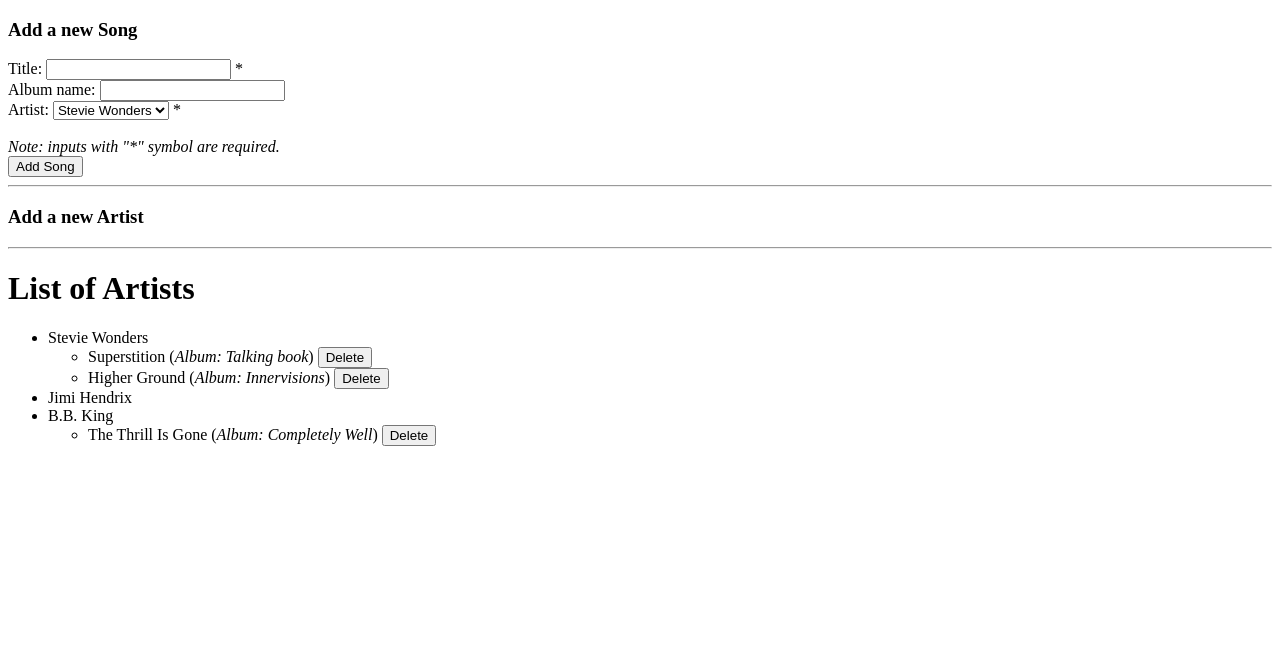
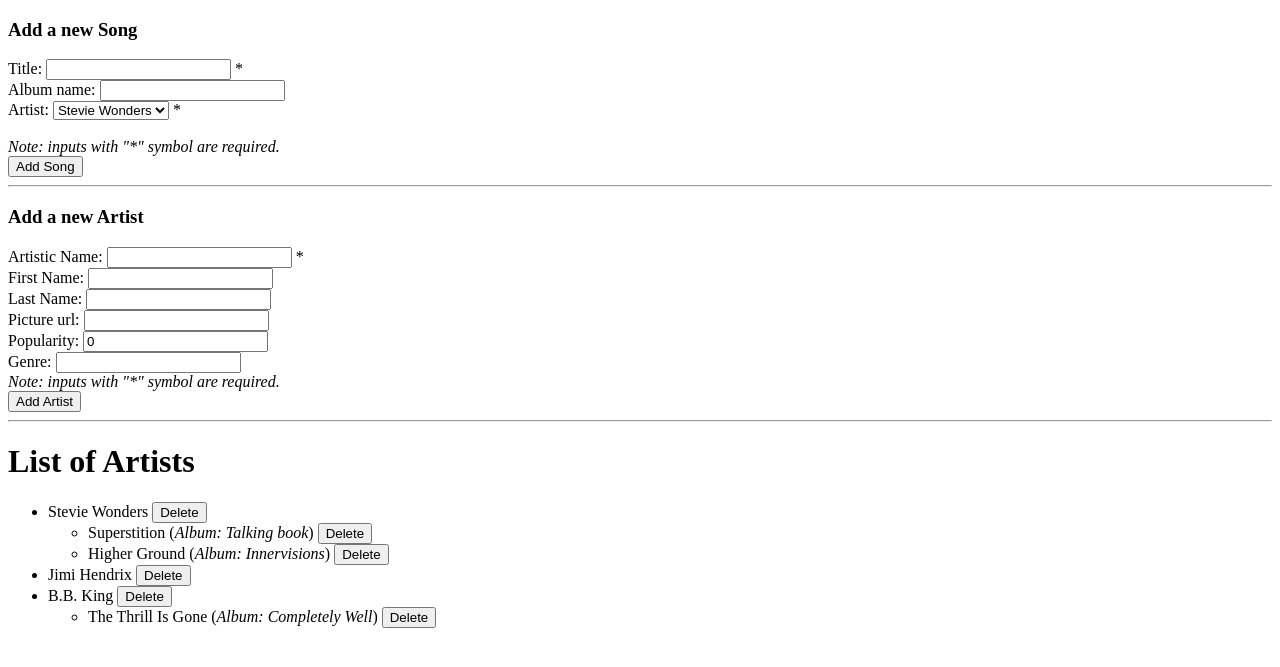
Before and after one commit to rmotr-group-projects/wdc-django-html-forms, a Django app: page /artists/ in a window 1280 px wide. Shown: the top 667 px of the page. Run offline with Django 3.2, Linux system fonts and the light colour scheme; data comes from the database, SQL or seed files in the repository.

Commit message:
Django html forms completed

```diff
--- a/django_html_forms/artists/views.py
+++ b/django_html_forms/artists/views.py
@@ -38,8 +38,34 @@ def delete_song(request):
 
 
 def create_artist(request):
-    pass
+    artistic_name = request.POST['artistic_name']
+    first_name = request.POST.get('first_name', '')
+    last_name = request.POST.get('last_name', '')
+    picture_url = request.POST.get('picture_url', '')
+    popularity = request.POST.get('popularity', 0)
+    genre = request.POST.get('genre', '')
+
+    # validate required fields
+    if not artistic_name:
+        return redirect('artists')
+
+    Song.objects.create(
+        artistic_name=artistic_name,
+        first_name=first_name,
+        last_name=last_name,
+        picture_url=picture_url,
+        popularity=int(popularity),
+        genre=genre
+    )
+
+    return redirect('artists')
 
 
 def delete_artist(request):
-    pass
+    artist_id = request.POST['artist_id']
+    try:
+        artist = Artist.objects.get(id=artist_id)
+    except Artist.DoesNotExist:
+        return HttpResponseNotFound()
+    artist.delete()
+    return redirect('artists')
--- a/django_html_forms/django_html_forms/urls.py
+++ b/django_html_forms/django_html_forms/urls.py
@@ -27,4 +27,6 @@ urlpatterns = [
     ##################
     # Your URLs here #
     ##################
+    path('create-artist/', views.create_artist, name='create_artist'),
+    path('delete-artist/', views.delete_artist, name='delete_artist'),
 ]
--- a/django_html_forms/templates/index.html
+++ b/django_html_forms/templates/index.html
@@ -39,9 +39,31 @@
 
   <!-- Create Artist form -->
   <h3>Add a new Artist</h3>
-  <form action="" method='POST'> <!--  Add propper URL in form's action -->
+  <form action="{% url 'create_artist' %}" method='POST'> <!--  Add propper URL in form's action -->
     {% csrf_token %}
     <!-- Add here the fields for the 'Add Artist' form -->
+    <div>
+      Artistic Name: <input type="text" name='artistic_name'> *
+    </div>
+    <div>
+      First Name: <input type="text" name='first_name'>
+    </div>
+    <div>
+      Last Name: <input type="text" name='last_name'>
+    </div>
+    <div>
+      Picture url: <input type="text" name='picture_url'>
+    </div>
+    <div>
+      Popularity: <input type="text" name='popularity' value='0'>
+    </div>
+    <div>
+      Genre: <input type="text" name='genre'>
+    </div>
+    <div>
+        <i>Note: inputs with "*" symbol are required.</i>
+    </div>
+    <input type="submit" value="Add Artist">
   </form>
   <hr>
 
@@ -52,9 +74,11 @@
       <li>
         <label>{{ artist.artistic_name }}</label>
         <!-- Form for deleting an Artist -->
-        <form action="" method='POST' class='inline'> <!--  Add propper URL in form's action -->
+        <form action="{% url 'delete_artist' %}" method='POST' class='inline'> <!--  Add propper URL in form's action -->
           {% csrf_token %}
           <!-- Add here the fields for the 'Delete Artist' form -->
+            <input type="hidden" name="artist_id" value="{{ artist.id }}">
+            <input type="submit" name='delete_artist' value='Delete'>
         </form>
         <ul>
           {% for song in artist.song_set.all %}
```
